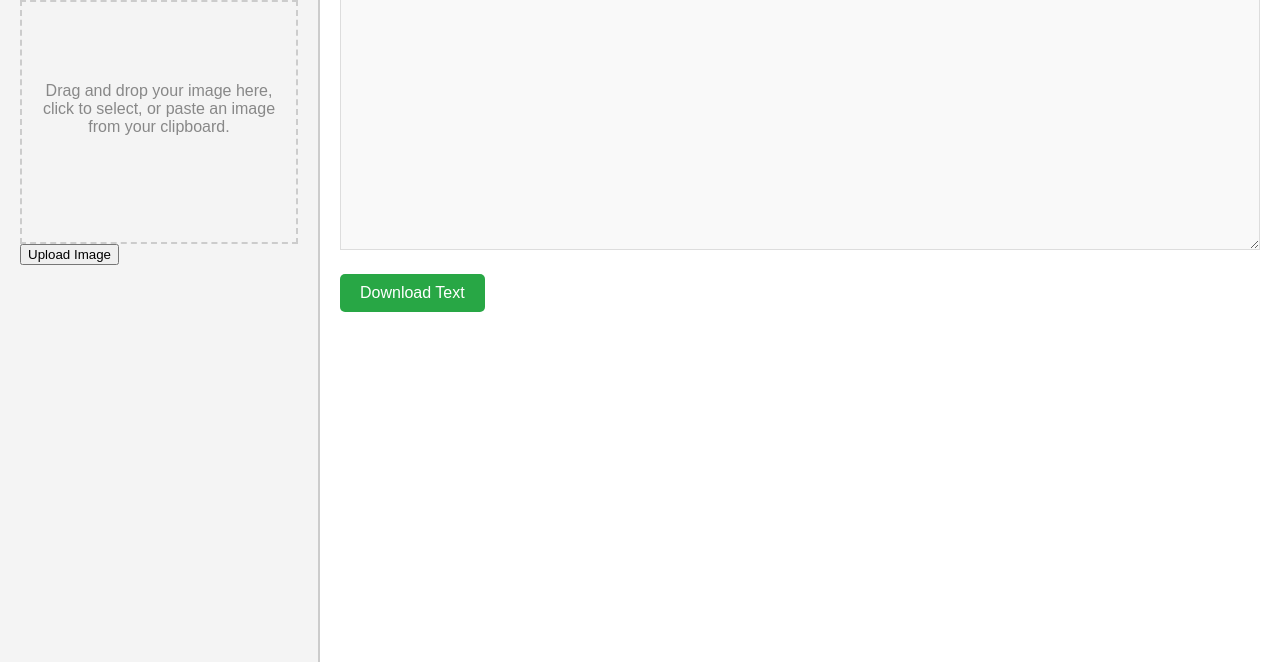
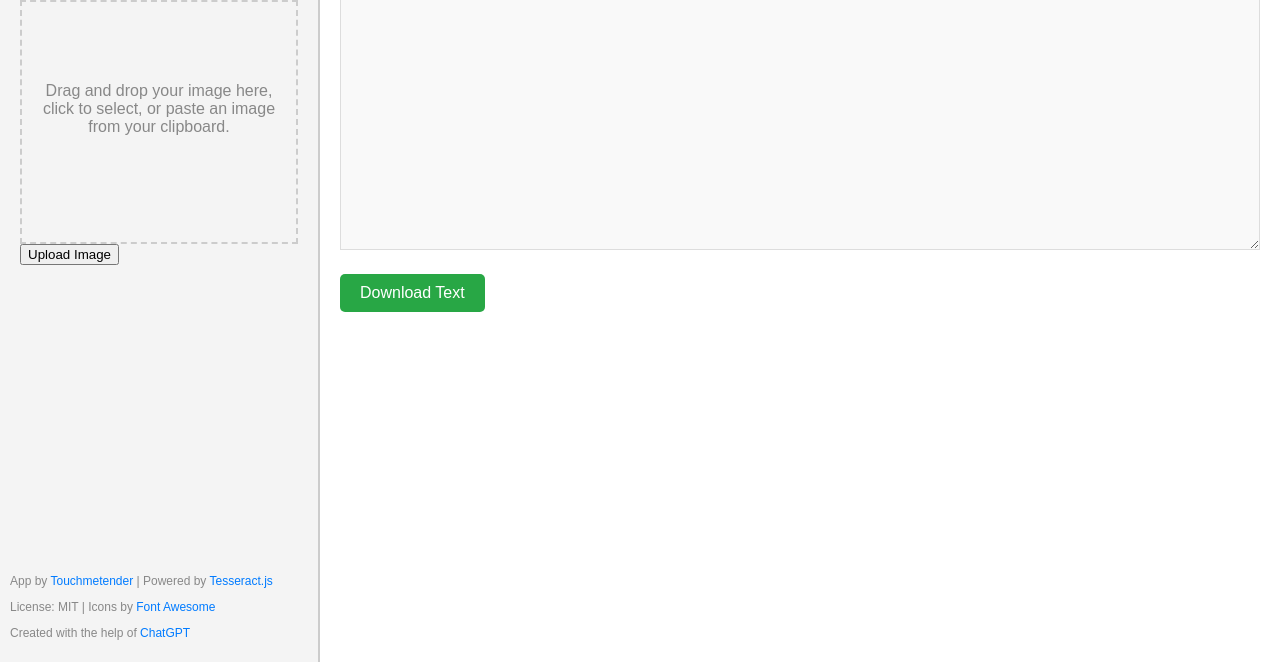
Before and after one commit to touchmetender/ocr_app, a plain HTML site: page index.html in a window 1280 px wide. Shown: the part 138-800 px from the top of the page. Drawn offline with Linux system fonts and the light colour scheme.

Commit message:
Update index.html
version 1.2

```diff
--- a/index.html
+++ b/index.html
@@ -3,7 +3,7 @@
 <head>
     <meta charset="UTF-8">
     <meta name="viewport" content="width=device-width, initial-scale=1.0">
-    <title>OCR App</title>
+    <title>Image to Text -Touchmetender</title>
     <style>
         /* Default Light Mode */
         body {
@@ -138,6 +138,22 @@
         #left-column h1 {
             margin-top: 60px; /* Ensures there’s space below the button */
         }
+
+        /* Credits and License Section */
+        #credits {
+            position: absolute;
+            bottom: 10px;
+            left: 10px;
+            font-size: 12px;
+            color: #888;
+        }
+        #credits a {
+            color: #007bff;
+            text-decoration: none;
+        }
+        #credits a:hover {
+            text-decoration: underline;
+        }
     </style>
     <!-- Include Tesseract.js -->
     <script src="https://cdn.jsdelivr.net/npm/tesseract.js@2.1.1/dist/tesseract.min.js"></script>
@@ -173,6 +189,13 @@
 
         <!-- Download Button -->
         <button id="download-button">Download Text</button>
+    </div>
+
+    <!-- Credits and License Section -->
+    <div id="credits">
+        <p>App by <a href="https://github.com/touchmetender" target="_blank">Touchmetender</a> | Powered by <a href="https://github.com/tesseract-ocr/tesseract" target="_blank">Tesseract.js</a></p>
+        <p>License: MIT | Icons by <a href="https://fontawesome.com" target="_blank">Font Awesome</a></p>
+        <p>Created with the help of <a href="https://openai.com/chatgpt" target="_blank">ChatGPT</a></p>
     </div>
 
     <script>
```
